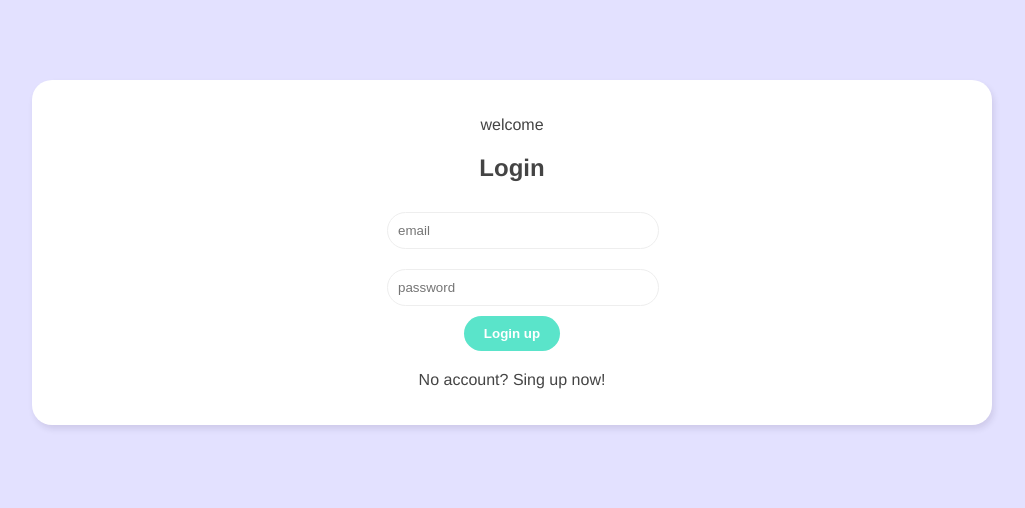
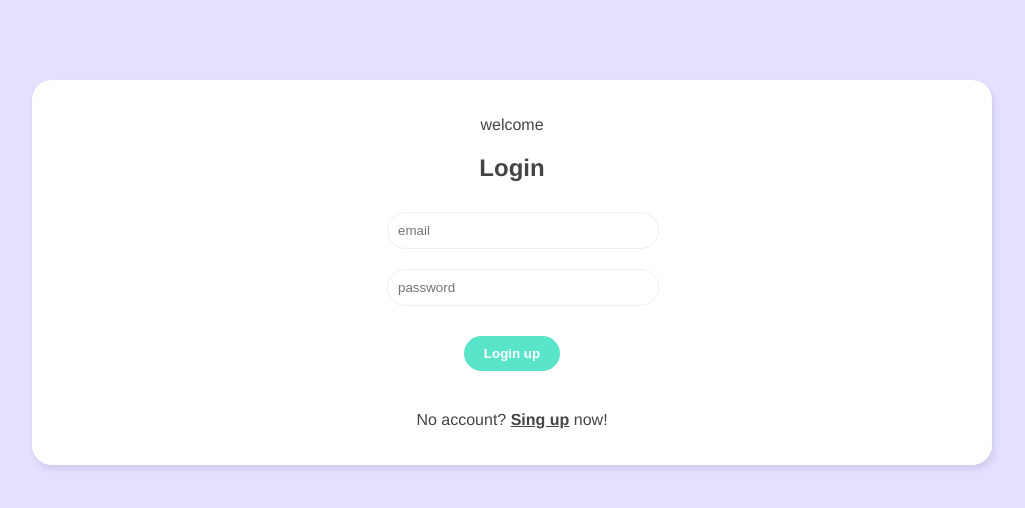
Before and after one commit to imraminradmand/ChatBox, a Vue app in the folder chat-box/: page / in a window 1280 px wide. Shown: the top 508 px of the page, without its empty margins (128-1153 px from the left). Built offline with nearby package versions, Linux system fonts and the light colour scheme.

Commit message:
minor styling change

```diff
--- a/chat-box/src/views/Welcome.vue
+++ b/chat-box/src/views/Welcome.vue
@@ -54,4 +54,12 @@ export default {
         color: #999;
         margin: 10px auto;
     }
+    .welcome span{
+    font-weight: bold;
+    text-decoration: underline;
+    cursor: pointer;
+    }
+    .welcome button {
+        margin: 20px auto;
+    }
 </style>
```
